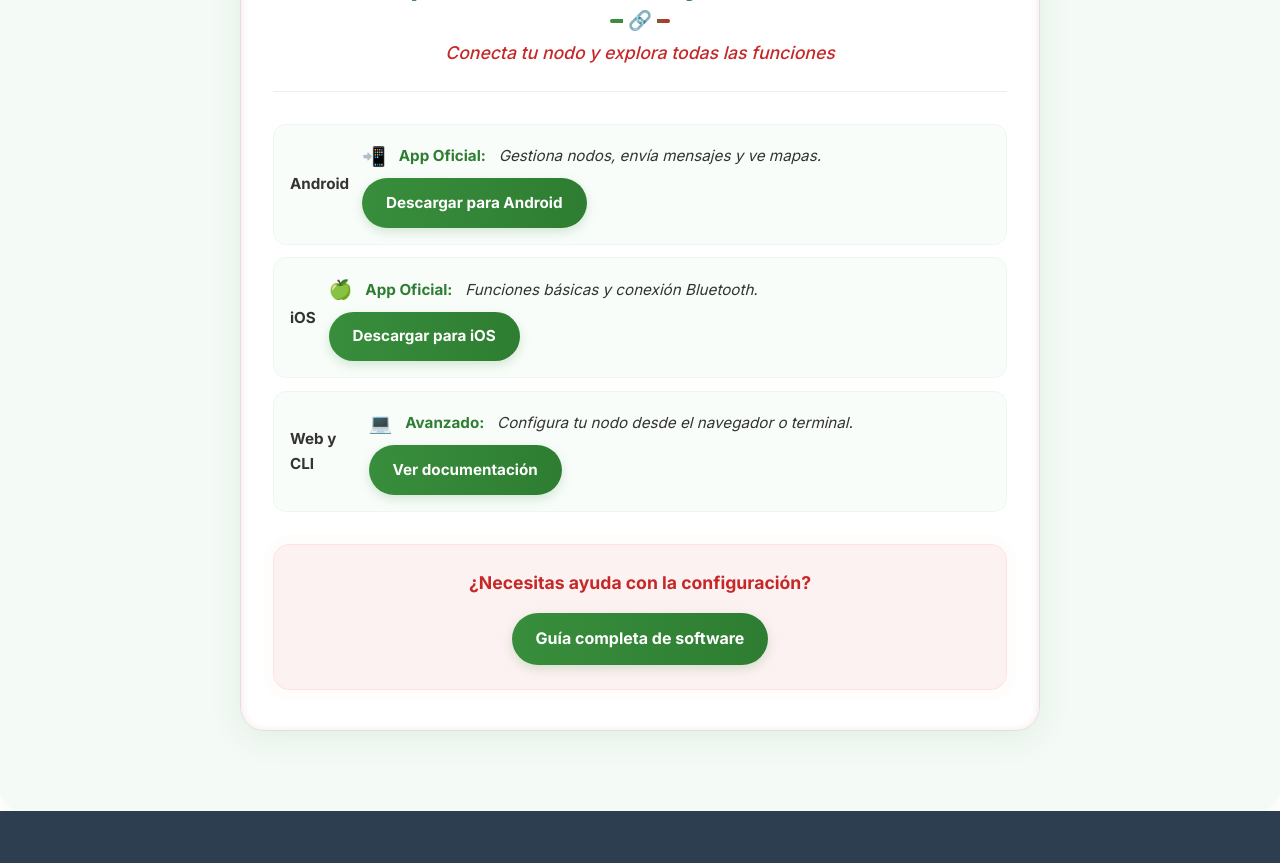
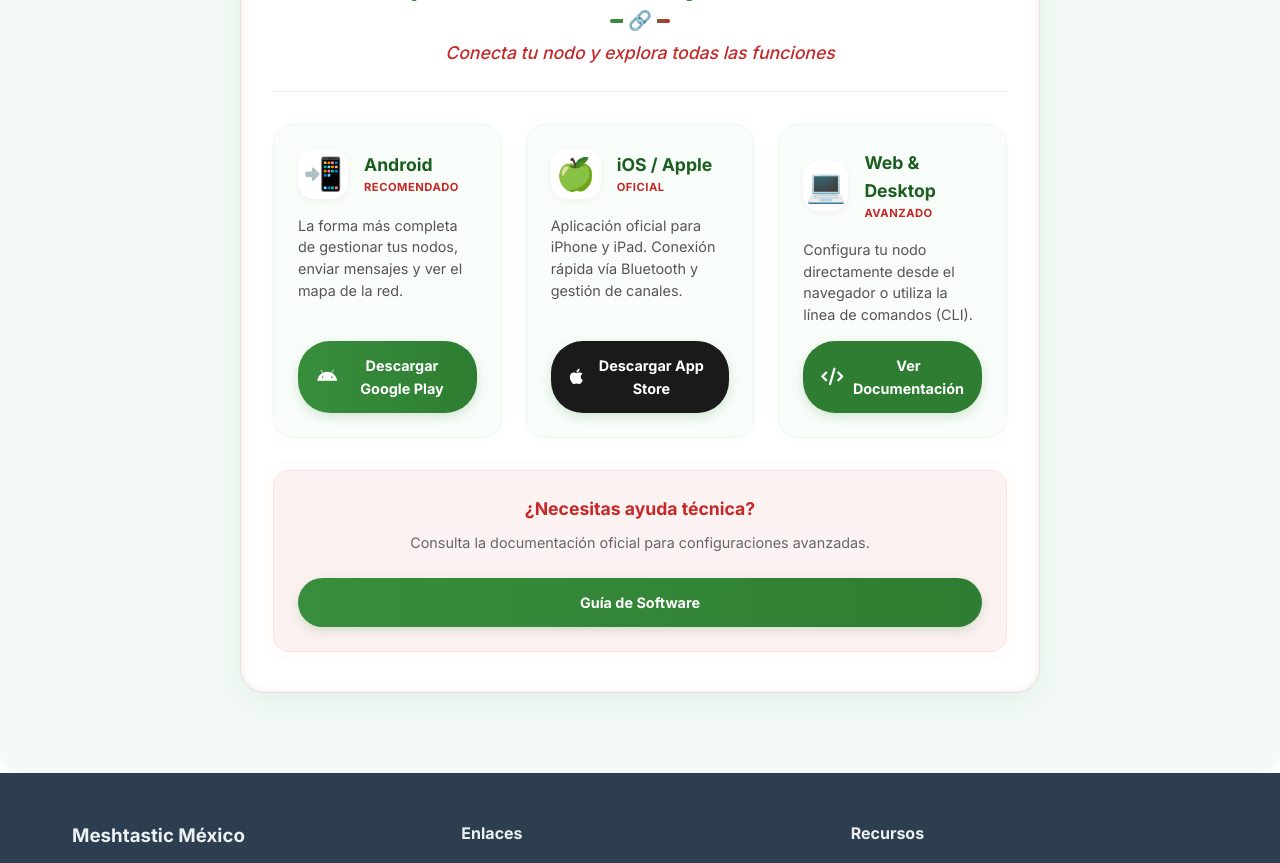
Before and after one commit to mastero101/meshtastic-mx, an Angular app: page /guides/apps in a window 1280 px wide. Shown: the part 940-1803 px from the top of the page. Built offline with nearby package versions, Linux system fonts and the light colour scheme.

Commit message:
feat: add new guide pages and their styling for MQTT, Primeros Pasos, Que es Meshtastic, and Apps.

```diff
--- a/src/app/pages/guides/apps/apps.component.html
+++ b/src/app/pages/guides/apps/apps.component.html
@@ -5,32 +5,53 @@
   <div class="guide-divider"><span class="divider-icon">🔗</span></div>
   <h4 class="guide-detail-subtitle"><em>Conecta tu nodo y explora todas las funciones</em></h4>
   <hr />
-  <ol class="guide-steps">
-    <li>
-      <strong>Android</strong>
-      <ul>
-        <li><span class="list-icon">📲</span> <b>App Oficial:</b> <em>Gestiona nodos, envía mensajes y ve mapas.</em></li>
-        <li><a class="guide-btn" href="https://play.google.com/store/apps/details?id=com.geeksville.mesh&hl=es_MX" target="_blank">Descargar para Android</a></li>
-      </ul>
-    </li>
-    <li>
-      <strong>iOS</strong>
-      <ul>
-        <li><span class="list-icon">🍏</span> <b>App Oficial:</b> <em>Funciones básicas y conexión Bluetooth.</em></li>
-        <li><a class="guide-btn" href="https://apps.apple.com/in/app/meshtastic/id1586432531" target="_blank">Descargar para iOS</a></li>
-      </ul>
-    </li>
-    <li>
-      <strong>Web y CLI</strong>
-      <ul>
-        <li><span class="list-icon">💻</span> <b>Avanzado:</b> <em>Configura tu nodo desde el navegador o terminal.</em></li>
-        <li><a class="guide-btn" href="https://meshtastic.org/docs/software/" target="_blank">Ver documentación</a></li>
-      </ul>
-    </li>
-  </ol>
+  <div class="apps-container">
+    <div class="platform-card">
+      <div class="platform-header">
+        <span class="platform-icon">📲</span>
+        <div class="platform-info">
+          <strong>Android</strong>
+          <span class="platform-tag">Recomendado</span>
+        </div>
+      </div>
+      <p class="platform-desc">La forma más completa de gestionar tus nodos, enviar mensajes y ver el mapa de la red.</p>
+      <a class="guide-btn" href="https://play.google.com/store/apps/details?id=com.geeksville.mesh&hl=es_MX" target="_blank">
+        <i class="fab fa-android"></i> Descargar Google Play
+      </a>
+    </div>
+
+    <div class="platform-card">
+      <div class="platform-header">
+        <span class="platform-icon">🍏</span>
+        <div class="platform-info">
+          <strong>iOS / Apple</strong>
+          <span class="platform-tag">Oficial</span>
+        </div>
+      </div>
+      <p class="platform-desc">Aplicación oficial para iPhone y iPad. Conexión rápida vía Bluetooth y gestión de canales.</p>
+      <a class="guide-btn" href="https://apps.apple.com/in/app/meshtastic/id1586432531" target="_blank" style="background: #1a1a1a;">
+        <i class="fab fa-apple"></i> Descargar App Store
+      </a>
+    </div>
+
+    <div class="platform-card">
+      <div class="platform-header">
+        <span class="platform-icon">💻</span>
+        <div class="platform-info">
+          <strong>Web & Desktop</strong>
+          <span class="platform-tag">Avanzado</span>
+        </div>
+      </div>
+      <p class="platform-desc">Configura tu nodo directamente desde el navegador o utiliza la línea de comandos (CLI).</p>
+      <a class="guide-btn" href="https://meshtastic.org/docs/software/" target="_blank" style="background: #2e7d32;">
+        <i class="fas fa-code"></i> Ver Documentación
+      </a>
+    </div>
+  </div>
 
   <div class="guide-detail-cta pulse">
-    <span>¿Necesitas ayuda con la configuración?</span>
-    <a class="guide-btn" href="https://meshtastic.org/docs/software/" target="_blank">Guía completa de software</a>
+    <span>¿Necesitas ayuda técnica?</span>
+    <p style="font-size: 0.9rem; margin-bottom: 1rem; color: #666;">Consulta la documentación oficial para configuraciones avanzadas.</p>
+    <a class="guide-btn" href="https://meshtastic.org/docs/software/" target="_blank">Guía de Software</a>
   </div>
 </div>
--- a/src/app/pages/guides/apps/apps.component.scss
+++ b/src/app/pages/guides/apps/apps.component.scss
@@ -113,65 +113,78 @@ hr {
   margin: 1.5rem 0;
 }
 
-p {
-  color: #444;
-  line-height: 1.6;
-  margin-bottom: 1.5rem;
-  font-size: 1.05rem;
+.apps-container {
+  display: grid;
+  grid-template-columns: 1fr;
+  gap: 1.5rem;
+  margin: 2rem 0;
+  text-align: left;
 
-  @media (max-width: 600px) {
-    font-size: 0.95rem;
+  @media (min-width: 768px) {
+    grid-template-columns: repeat(auto-fit, minmax(220px, 1fr));
   }
 }
 
-.guide-steps,
-.guide-detail-list {
-  text-align: left;
-  padding: 0;
-  list-style: none !important;
-  margin: 2rem 0;
+.platform-card {
+  background: #f9fdfa;
+  border: 1px solid #edf7ef;
+  border-radius: 1.2rem;
+  padding: 1.5rem;
+  display: flex;
+  flex-direction: column;
+  gap: 1rem;
+  transition: all 0.3s ease;
+  box-shadow: 0 2px 8px rgba(0, 0, 0, 0.02);
 
-  li {
-    background: #f9fdfa;
-    padding: 0.8rem 1rem;
-    border-radius: 0.8rem;
-    border: 1px solid #edf7ef;
-    display: flex;
-    align-items: center;
-    gap: 0.8rem;
-    font-size: 0.95rem;
-    color: #333;
-    margin-bottom: 0.8rem;
-    list-style: none !important;
+  &:hover {
+    transform: translateY(-5px);
+    box-shadow: 0 8px 24px rgba(56, 142, 60, 0.08);
+    border-color: #dceddd;
+  }
+}
 
-    b {
-      color: #2e7d32;
-    }
+.platform-header {
+  display: flex;
+  align-items: center;
+  gap: 1rem;
+}
 
-    .list-icon {
-      font-size: 1.2rem;
-      flex-shrink: 0;
-    }
+.platform-icon {
+  font-size: 2rem;
+  background: #fff;
+  width: 50px;
+  height: 50px;
+  display: flex;
+  align-items: center;
+  justify-content: center;
+  border-radius: 1rem;
+  box-shadow: 0 2px 6px rgba(0, 0, 0, 0.05);
+}
 
-    @media (max-width: 600px) {
-      font-size: 0.9rem;
-      padding: 0.6rem 0.8rem;
-    }
+.platform-info {
+  display: flex;
+  flex-direction: column;
 
-    /* Nested lists */
-    ul {
-      list-style: none !important;
-      padding: 0;
-      width: 100%;
+  strong {
+    font-size: 1.1rem;
+    color: #1b5e20;
+  }
+}
 
-      li {
-        margin-bottom: 0;
-        background: transparent;
-        border: none;
-        padding: 0.2rem 0;
-      }
-    }
-  }
+.platform-tag {
+  font-size: 0.7rem;
+  font-weight: 700;
+  text-transform: uppercase;
+  color: #c62828;
+  letter-spacing: 0.5px;
+}
+
+.platform-desc {
+  font-size: 0.9rem;
+  color: #555;
+  line-height: 1.5;
+  margin: 0;
+  flex-grow: 1;
 }
 
 .guide-detail-cta {
@@ -183,7 +196,7 @@ p {
   display: flex;
   flex-direction: column;
   align-items: center;
-  gap: 1rem;
+  gap: 0.5rem;
 
   span {
     font-weight: 700;
@@ -193,24 +206,30 @@ p {
 }
 
 .guide-btn {
-  display: inline-block;
+  display: inline-flex;
+  align-items: center;
+  justify-content: center;
+  gap: 0.6rem;
   background: linear-gradient(90deg, #388e3c 0%, #2e7d32 100%);
   color: #fff;
   font-weight: 700;
-  padding: 0.8rem 1.5rem;
+  padding: 0.8rem 1.2rem;
   border-radius: 2rem;
   text-decoration: none;
   box-shadow: 0 4px 12px rgba(56, 142, 60, 0.2);
   transition: all 0.3s ease;
   text-align: center;
+  font-size: 0.9rem;
+  width: 100%;
+
+  i {
+    font-size: 1.1rem;
+  }
 
   &:hover {
     transform: translateY(-2px);
     box-shadow: 0 6px 16px rgba(56, 142, 60, 0.3);
-  }
-
-  @media (max-width: 600px) {
-    width: 100%;
+    filter: brightness(1.1);
   }
 }
 
--- a/src/app/pages/guides/guides.component.html
+++ b/src/app/pages/guides/guides.component.html
@@ -31,6 +31,13 @@
           <p>Conoce las apps y cómo usarlas con Meshtastic.</p>
         </div>
       </a>
+      <a class="guide-card" routerLink="mqtt" routerLinkActive="active">
+        <div class="guide-icon">🔌</div>
+        <div class="guide-info">
+          <h3>MQTT</h3>
+          <p>Conecta Meshtastic con plataformas IoT mediante un broker MQTT.</p>
+        </div>
+      </a>
       <a class="guide-card" routerLink="/community" routerLinkActive="active">
         <div class="guide-icon">🤝</div>
         <div class="guide-info">
@@ -38,13 +45,6 @@
           <p>Recursos, soporte y redes sociales.</p>
         </div>
       </a>
-      <a class="guide-card" routerLink="mqtt" routerLinkActive="active">
-        <div class="guide-icon">🔌</div>
-        <div class="guide-info">
-          <h3>MQTT</h3>
-          <p>Conecta Meshtastic con plataformas IoT mediante un broker MQTT.</p>
-        </div>
-      </a>
     </div>
   </div>
   <hr />
--- a/src/app/pages/guides/mqtt/mqtt.component.scss
+++ b/src/app/pages/guides/mqtt/mqtt.component.scss
@@ -116,9 +116,10 @@ hr {
 .guide-steps,
 .guide-detail-list {
   text-align: left;
-  padding: 0;
+  padding: 0 !important;
+  margin: 2rem 0;
   list-style: none !important;
-  margin: 2rem 0;
+  list-style-type: none !important;
 
   @media (max-width: 600px) {
     margin: 1.5rem 0;
@@ -130,6 +131,7 @@ hr {
     font-weight: 700;
     font-size: 1.2rem;
     list-style: none !important;
+    list-style-type: none !important;
 
     @media (max-width: 600px) {
       font-size: 1.1rem;
@@ -151,9 +153,12 @@ hr {
       font-style: italic;
     }
 
-    ul {
+    ul,
+    ol {
       list-style: none !important;
-      padding: 0;
+      list-style-type: none !important;
+      padding: 0 !important;
+      margin: 0 !important;
       display: grid;
       grid-template-columns: 1fr;
       gap: 0.6rem;
@@ -171,6 +176,7 @@ hr {
         color: #333;
         transition: transform 0.2s ease;
         list-style: none !important;
+        list-style-type: none !important;
 
         &:hover {
           transform: translateX(5px);
--- a/src/app/pages/guides/primeros-pasos/primeros-pasos.component.scss
+++ b/src/app/pages/guides/primeros-pasos/primeros-pasos.component.scss
@@ -127,9 +127,10 @@ p {
 .guide-steps,
 .guide-detail-list {
   text-align: left;
-  padding: 0;
+  padding: 0 !important;
+  margin: 2rem 0;
   list-style: none !important;
-  margin: 2rem 0;
+  list-style-type: none !important;
 
   li {
     background: #f9fdfa;
@@ -143,6 +144,7 @@ p {
     color: #333;
     margin-bottom: 0.8rem;
     list-style: none !important;
+    list-style-type: none !important;
 
     b {
       color: #2e7d32;
@@ -159,9 +161,12 @@ p {
     }
 
     /* Nested lists */
-    ul {
+    ul,
+    ol {
       list-style: none !important;
-      padding: 0;
+      list-style-type: none !important;
+      padding: 0 !important;
+      margin: 0 !important;
       width: 100%;
 
       li {
@@ -169,6 +174,8 @@ p {
         background: transparent;
         border: none;
         padding: 0.2rem 0;
+        list-style: none !important;
+        list-style-type: none !important;
       }
     }
   }
--- a/src/app/pages/guides/que-es-meshtastic/que-es-meshtastic.component.scss
+++ b/src/app/pages/guides/que-es-meshtastic/que-es-meshtastic.component.scss
@@ -127,9 +127,10 @@ p {
 .guide-steps,
 .guide-detail-list {
   text-align: left;
-  padding: 0;
+  padding: 0 !important;
+  margin: 2rem 0;
   list-style: none !important;
-  margin: 2rem 0;
+  list-style-type: none !important;
 
   li {
     background: #f9fdfa;
@@ -143,6 +144,7 @@ p {
     color: #333;
     margin-bottom: 0.8rem;
     list-style: none !important;
+    list-style-type: none !important;
 
     b {
       color: #2e7d32;
@@ -159,9 +161,12 @@ p {
     }
 
     /* Nested lists */
-    ul {
+    ul,
+    ol {
       list-style: none !important;
-      padding: 0;
+      list-style-type: none !important;
+      padding: 0 !important;
+      margin: 0 !important;
       width: 100%;
 
       li {
@@ -169,6 +174,8 @@ p {
         background: transparent;
         border: none;
         padding: 0.2rem 0;
+        list-style: none !important;
+        list-style-type: none !important;
       }
     }
   }
```
